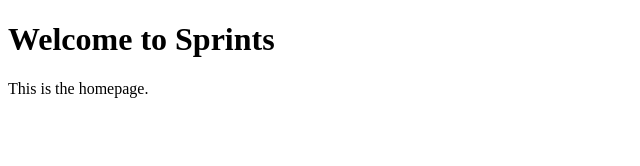
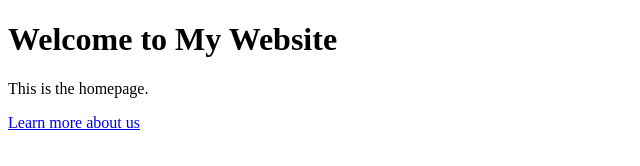
Before and after one commit to WinchesterxZ/git_task, a plain HTML site: page index.html in a window 1280 px wide. Shown: the whole page, without its empty margins (0-640 px from the left). Drawn offline with Linux system fonts and the light colour scheme.

Commit message:
Added a link to the About page in index.html

```diff
--- a/index.html
+++ b/index.html
@@ -6,7 +6,8 @@
     <title>Home</title>
 </head>
 <body>
-    <h1>Welcome to Sprints</h1>
+    <h1>Welcome to My Website</h1>
     <p>This is the homepage.</p>
+    <a href="about.html">Learn more about us</a>
 </body>
 </html>
```
